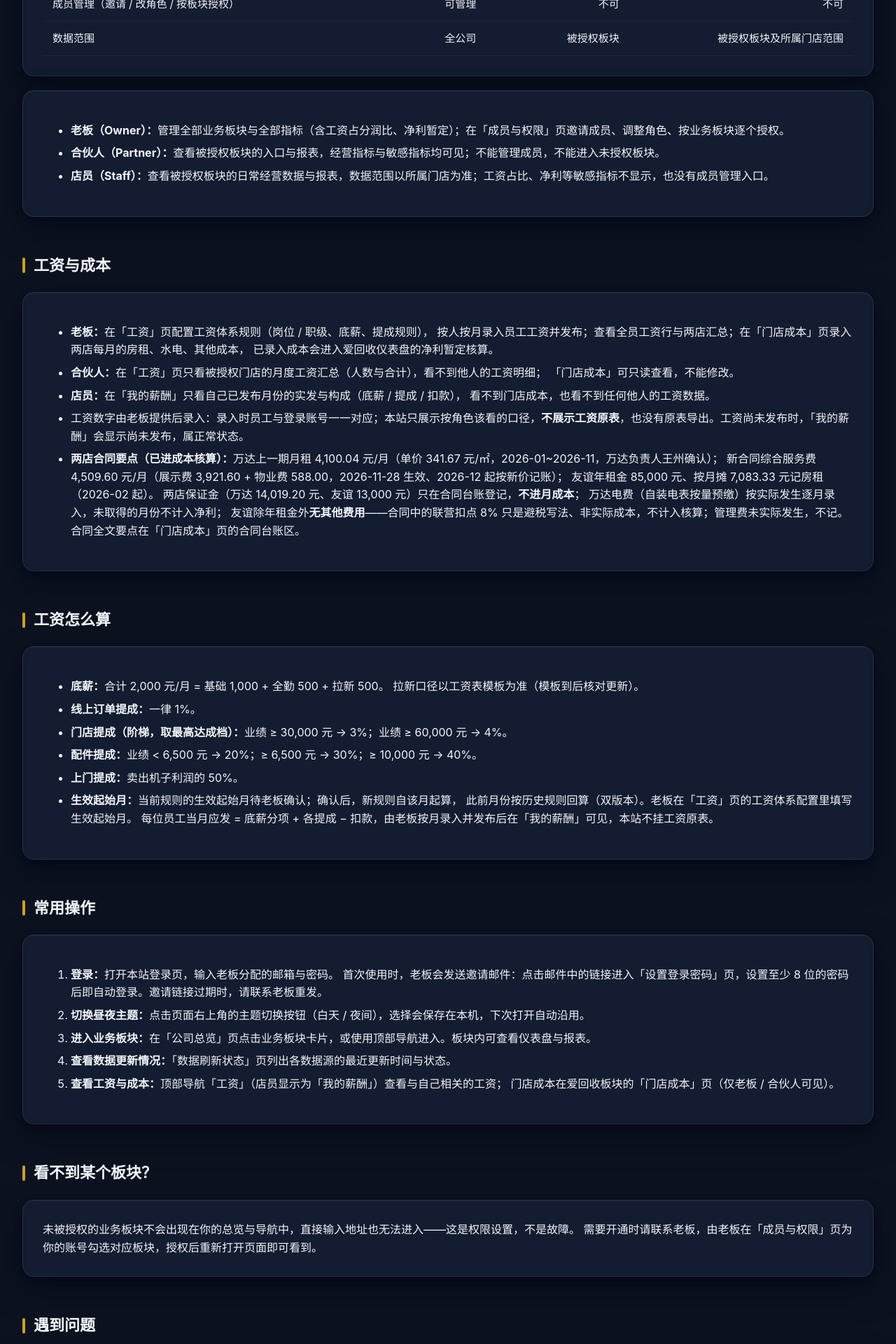
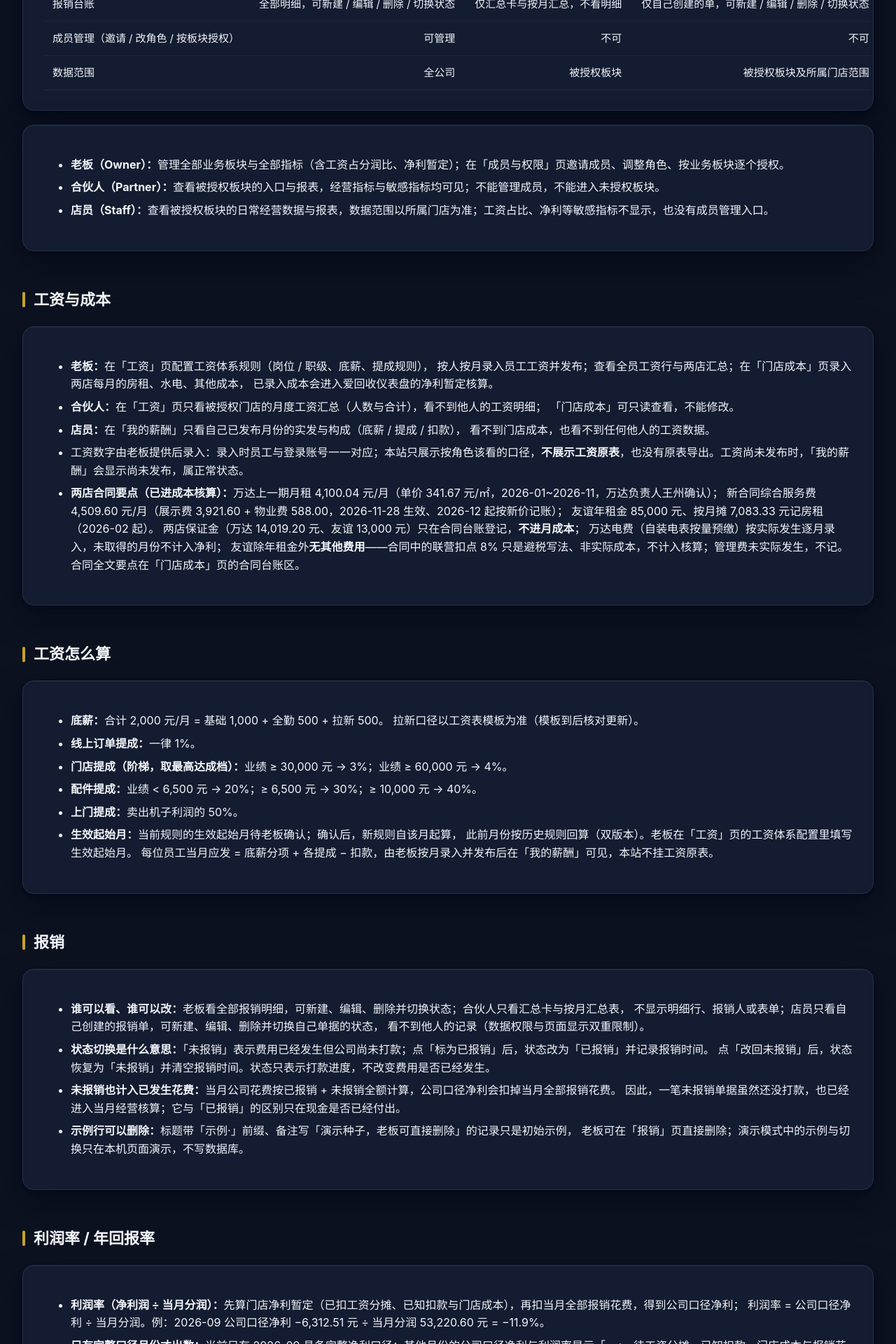
Before and after one commit to mzq1819341343-ux/jucheng-admin-web, a Next.js app: page /help in a window 1280 px wide. Shown: the part 880-2800 px from the top of the page at 70% size. Built offline with nearby package versions, Linux system fonts and the light colour scheme; no server answers.

Commit message:
指令44 块D：手册补报销与利润率年回报率口径

```diff
--- a/app/help/page.tsx
+++ b/app/help/page.tsx
@@ -64,6 +64,12 @@ export default async function HelpPage() {
                 <td>可录入 / 可见</td>
                 <td>只读可见</td>
                 <td>不显示</td>
+              </tr>
+              <tr>
+                <td>报销台账</td>
+                <td>全部明细，可新建 / 编辑 / 删除 / 切换状态</td>
+                <td>仅汇总卡与按月汇总，不看明细</td>
+                <td>仅自己创建的单，可新建 / 编辑 / 删除 / 切换状态</td>
               </tr>
               <tr>
                 <td>成员管理（邀请 / 改角色 / 按板块授权）</td>
@@ -157,6 +163,64 @@ export default async function HelpPage() {
           </ul>
         </div>
 
+        <h2 className="section-title">报销</h2>
+        <div className="card">
+          <ul className="plain">
+            <li>
+              <strong>谁可以看、谁可以改：</strong>
+              老板看全部报销明细，可新建、编辑、删除并切换状态；合伙人只看汇总卡与按月汇总表，
+              不显示明细行、报销人或表单；店员只看自己创建的报销单，可新建、编辑、删除并切换自己单据的状态，
+              看不到他人的记录（数据权限与页面显示双重限制）。
+            </li>
+            <li>
+              <strong>状态切换是什么意思：</strong>
+              「未报销」表示费用已经发生但公司尚未打款；点「标为已报销」后，状态改为「已报销」并记录报销时间。
+              点「改回未报销」后，状态恢复为「未报销」并清空报销时间。状态只表示打款进度，不改变费用是否已经发生。
+            </li>
+            <li>
+              <strong>未报销也计入已发生花费：</strong>
+              当月公司花费按已报销 + 未报销全额计算，公司口径净利会扣掉当月全部报销花费。
+              因此，一笔未报销单据虽然还没打款，也已经进入当月经营核算；它与「已报销」的区别只在现金是否已经付出。
+            </li>
+            <li>
+              <strong>示例行可以删除：</strong>
+              标题带「示例·」前缀、备注写「演示种子，老板可直接删除」的记录只是初始示例，
+              老板可在「报销」页直接删除；演示模式中的示例与切换只在本机页面演示，不写数据库。
+            </li>
+          </ul>
+        </div>
+
+        <h2 className="section-title">利润率 / 年回报率</h2>
+        <div className="card">
+          <ul className="plain">
+            <li>
+              <strong>利润率（净利润 ÷ 当月分润）：</strong>
+              先算门店净利暂定（已扣工资分摊、已知扣款与门店成本），再扣当月全部报销花费，得到公司口径净利；
+              利润率 = 公司口径净利 ÷ 当月分润。例：2026-09 公司口径净利 −6,312.51 元 ÷ 当月分润 53,220.60 元 = −11.9%。
+            </li>
+            <li>
+              <strong>只有完整口径月份才出数：</strong>
+              当前只有 2026-09 具备完整净利口径；其他月份的公司口径净利与利润率显示「—」，待工资分摊、已知扣款、门店成本与报销花费补齐后再出数，不用不完整数字硬算。
+              2026-10 的示例报销不影响 2026-09 净利，且 2026-10 尚无完整净利口径，因此不出 2026-10 利润率。
+            </li>
+            <li>
+              <strong>年回报率：</strong>
+              年回报率 = 年度净利润 ÷ 年度投入成本。年度净利润 = 已核算月份公司口径净利合计；
+              年度投入成本 = 门店成本合计（store_costs）+ 已报销公司花费（expense_claims 中 status=reimbursed）。
+            </li>
+            <li>
+              <strong>覆盖范围必须看标注：</strong>
+              年回报率按已核算月份统计，页面会标明年份与覆盖月份（当前覆盖 2026-09），不是把未核算月份估算成全年结果。
+              分母为 0 或没有已核算月份时显示「—」。
+            </li>
+            <li>
+              <strong>近12个月：</strong>
+              年回报率卡的次要行按滚动 12 个月计算，窗口以最新完整口径月份为终点向前推 12 个月，
+              公式与年度口径相同，页面同样标明覆盖月份；数据不足时只按已覆盖的已核算月份汇总，不补估算。
+            </li>
+          </ul>
+        </div>
+
         <h2 className="section-title">常用操作</h2>
         <div className="card">
           <ol className="steps">
```
